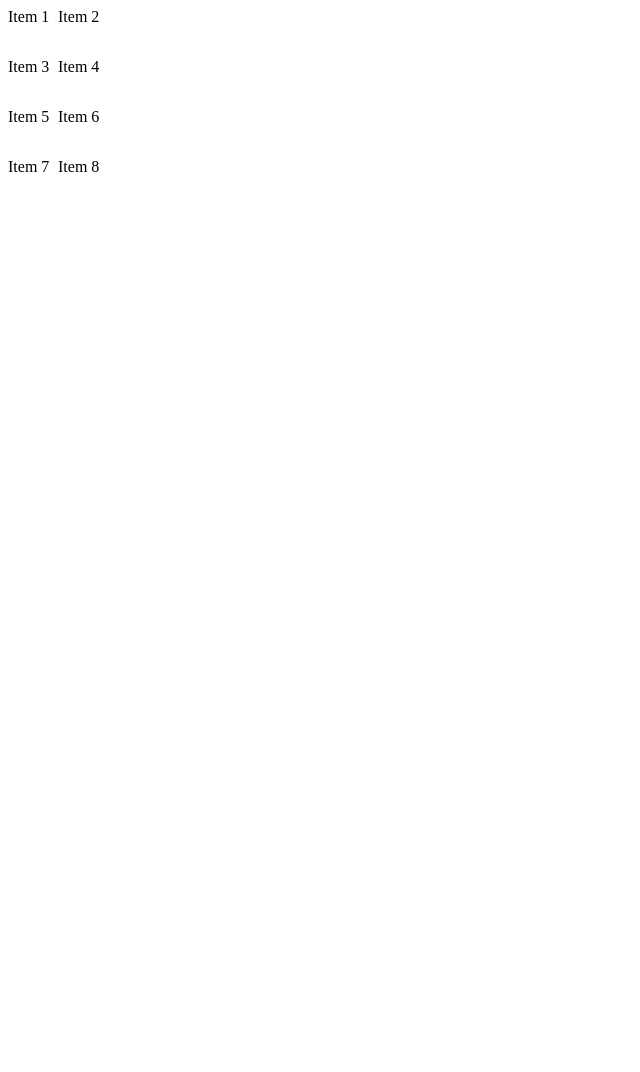
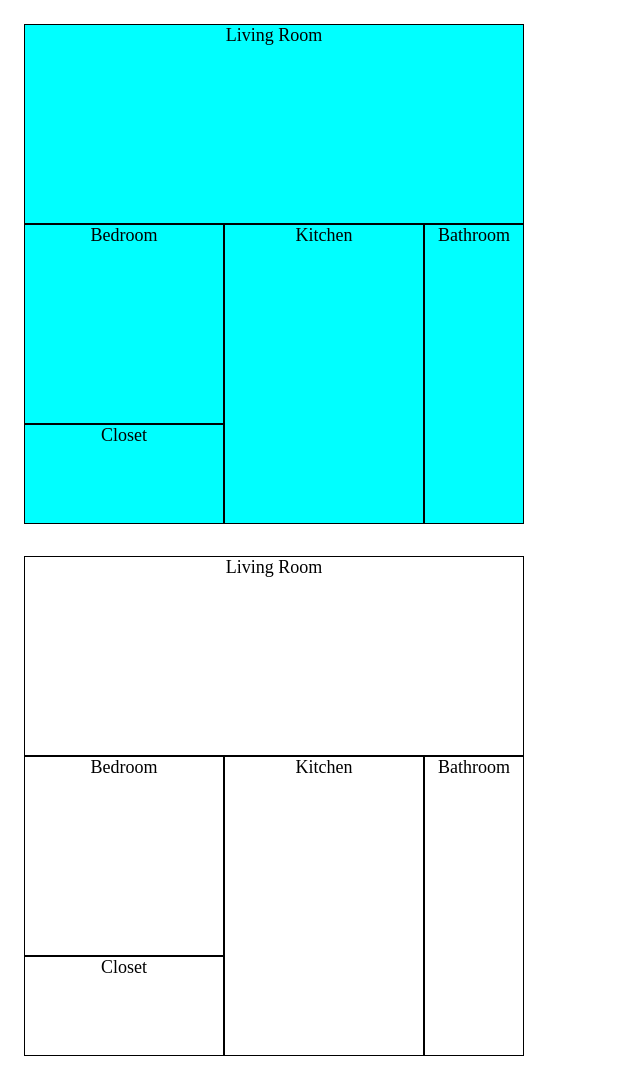
Before and after one commit to Splipery/admin-dashboard, a plain HTML site: page index.html in a window 1280 px wide. Shown: the whole page, without its empty margins (0-640 px from the left). Before the commit the page ends 800 px from the top, so only its background shows below. Drawn offline with Linux system fonts and the light colour scheme.

Commit message:
Grid examples

```diff
--- a/index.html
+++ b/index.html
@@ -9,14 +9,19 @@
 </head>
 <body>
     <div class="container">
-        <div>Item 1</div>
-        <div>Item 2</div>
-        <div>Item 3</div>
-        <div>Item 4</div>
-        <div>Item 5</div>
-        <div>Item 6</div>
-        <div>Item 7</div>
-        <div>Item 8</div>
-      </div>
+        <div class="room" id="living-room">Living Room</div>
+        <div class="room" id="kitchen">Kitchen</div>
+        <div class="room" id="bedroom">Bedroom</div>
+        <div class="room" id="bathroom">Bathroom</div>
+        <div class="room" id="closet">Closet</div>
+    </div>
+
+    <div class="container2">
+        <div class="room" id="living-room2">Living Room</div>
+        <div class="room" id="kitchen2">Kitchen</div>
+        <div class="room" id="bedroom2">Bedroom</div>
+        <div class="room" id="bathroom2">Bathroom</div>
+        <div class="room" id="closet2">Closet</div>
+    </div>
 </body>
 </html>
--- a/style.css
+++ b/style.css
@@ -1,6 +1,75 @@
 .container {
+    margin: 16px;
+    display: inline-grid;
+    grid-template-columns: 100px 100px 100px 100px 100px;
+    grid-template-rows: 100px 100px 100px 100px 100px;
+    background-color: aqua;
+}
+
+.room {
+    border: 1px solid black;
+    font-size: large;
+    text-align: center;
+}
+
+#living-room {
+    grid-column-start: 1;
+    grid-column-end: 6;
+    grid-row-start: 1;
+    grid-row-end: 3;
+}
+
+#bathroom {
+    grid-column: 5 / 6;
+    grid-row: 3 / 6;
+}
+
+#kitchen {
+    grid-column: 3 / 5;
+    grid-row: 3 / 6;
+}
+
+#bedroom {
+    grid-column-start: 1;
+    grid-column-end: 3;
+    grid-row-start: 3;
+    grid-row-end: 5;
+}
+
+#closet {
+    grid-column: 1 / 3;
+    grid-row: 5 / 6;
+}
+
+.container2 {
+    margin: 16px;
     display: grid;
-    grid-template-columns: 50px 50px;
-    grid-template-rows: 50px;
-    grid-auto-rows: 50px;
+    grid-template: 100px 100px 100px 100px 100px /  100px 100px 100px 100px 100px;
+    grid-template-areas:
+    "living-room living-room living-room living-room living-room"
+    "living-room living-room living-room living-room living-room"
+    "bedroom bedroom kitchen kitchen bathroom"
+    "bedroom bedroom kitchen kitchen bathroom"
+    "closet closet kitchen kitchen bathroom"
+    ;
 }
+
+#living-room2 {
+    grid-area: living-room;
+}
+
+#bathroom2 {
+    grid-area: bathroom;
+}
+
+#kitchen2 {
+    grid-area: kitchen;
+}
+
+#bedroom2 {
+    grid-area: bedroom;
+}
+
+#closet2 {
+    grid-area: closet;
+}
```
